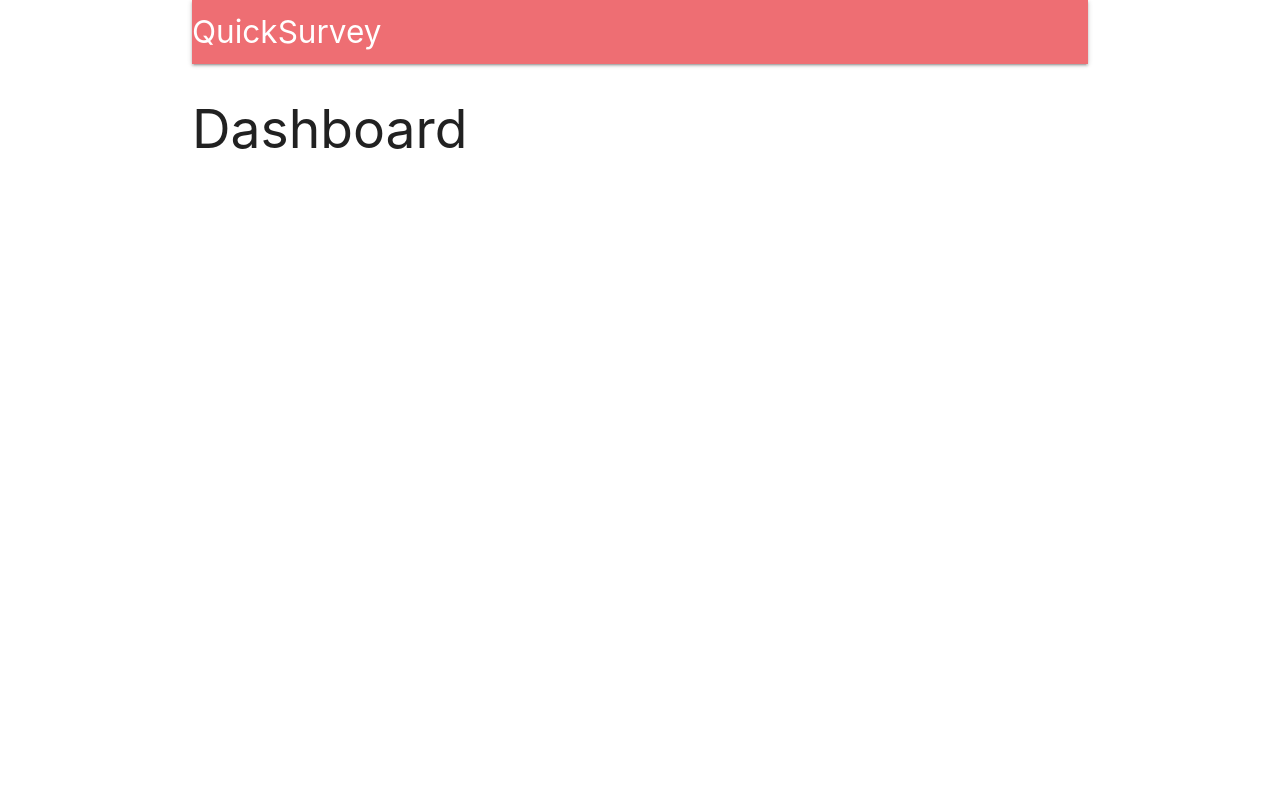
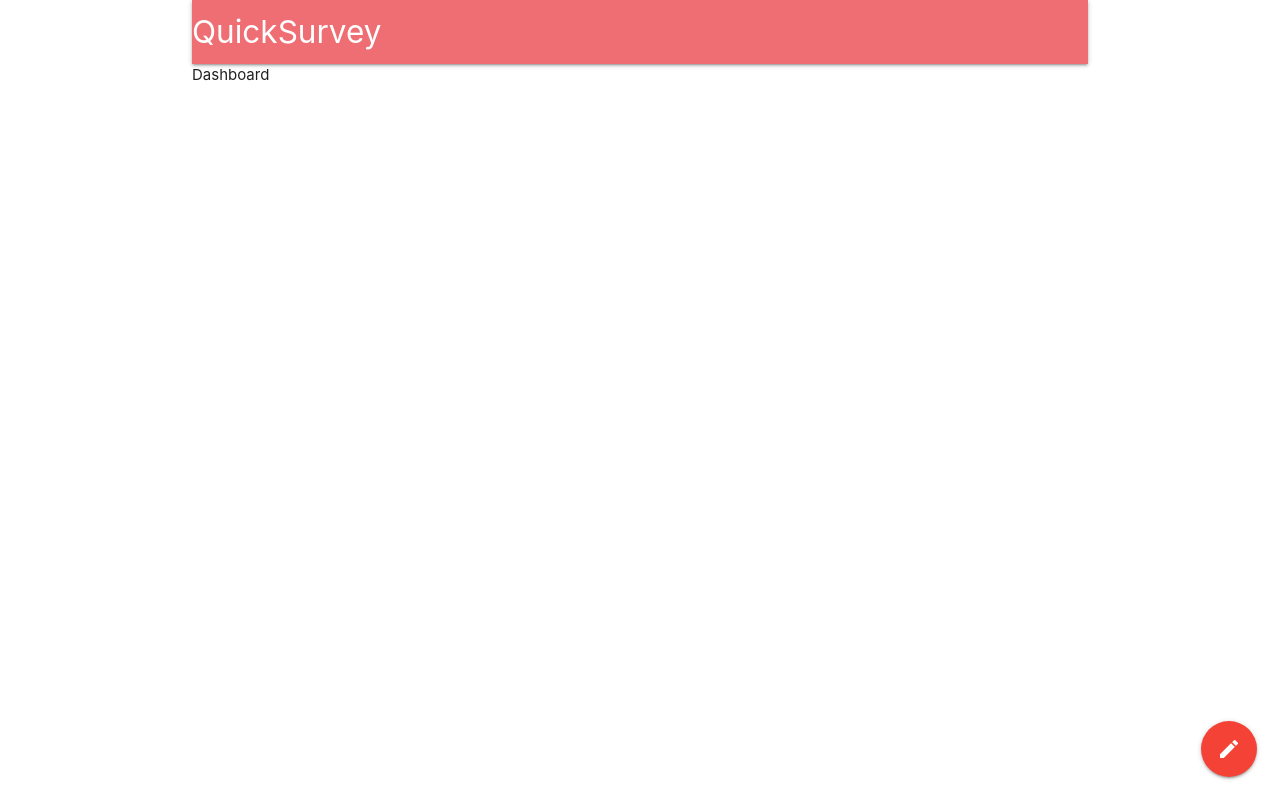
Before and after one commit to benbaumann95/project-node-react, a React (Create React App) app in the folder client/: page /surveys in a window 1280 px wide. Built offline with nearby package versions, Linux system fonts and the light colour scheme; no server answers.

Commit message:
added dashboard link page

```diff
--- a/client/public/index.html
+++ b/client/public/index.html
@@ -10,6 +10,7 @@
     -->
     <link rel="manifest" href="%PUBLIC_URL%/manifest.json">
     <link rel="shortcut icon" href="%PUBLIC_URL%/favicon.ico">
+    <link href="https://fonts.googleapis.com/icon?family=Material+Icons" rel="stylesheet">
     <!--
       Notice the use of %PUBLIC_URL% in the tags above.
       It will be replaced with the URL of the `public` folder during the build.
--- a/client/src/components/App.js
+++ b/client/src/components/App.js
@@ -5,7 +5,7 @@
 
 import Header from './Header';
 import Landing from './Landing';
-const Dashboard = () => <h2>Dashboard</h2>;
+import Dashboard from './Dashboard';
 const SurveyNew = () => <h2>SurveyNew</h2>;
 
 class App extends React.Component {
--- /dev/null
+++ b/client/src/components/Dashboard.js
@@ -0,0 +1,17 @@
+import React from 'react';
+import { Link } from 'react-router-dom';
+
+const Dashboard = () => {
+  return (
+    <div>
+      Dashboard
+      <div className="fixed-action-btn">
+        <Link to="/surveys/new" className="btn-floating btn-large red">
+          <i className="material-icons">create</i>
+        </Link>
+      </div>
+    </div>
+  );
+};
+
+export default Dashboard;
```
